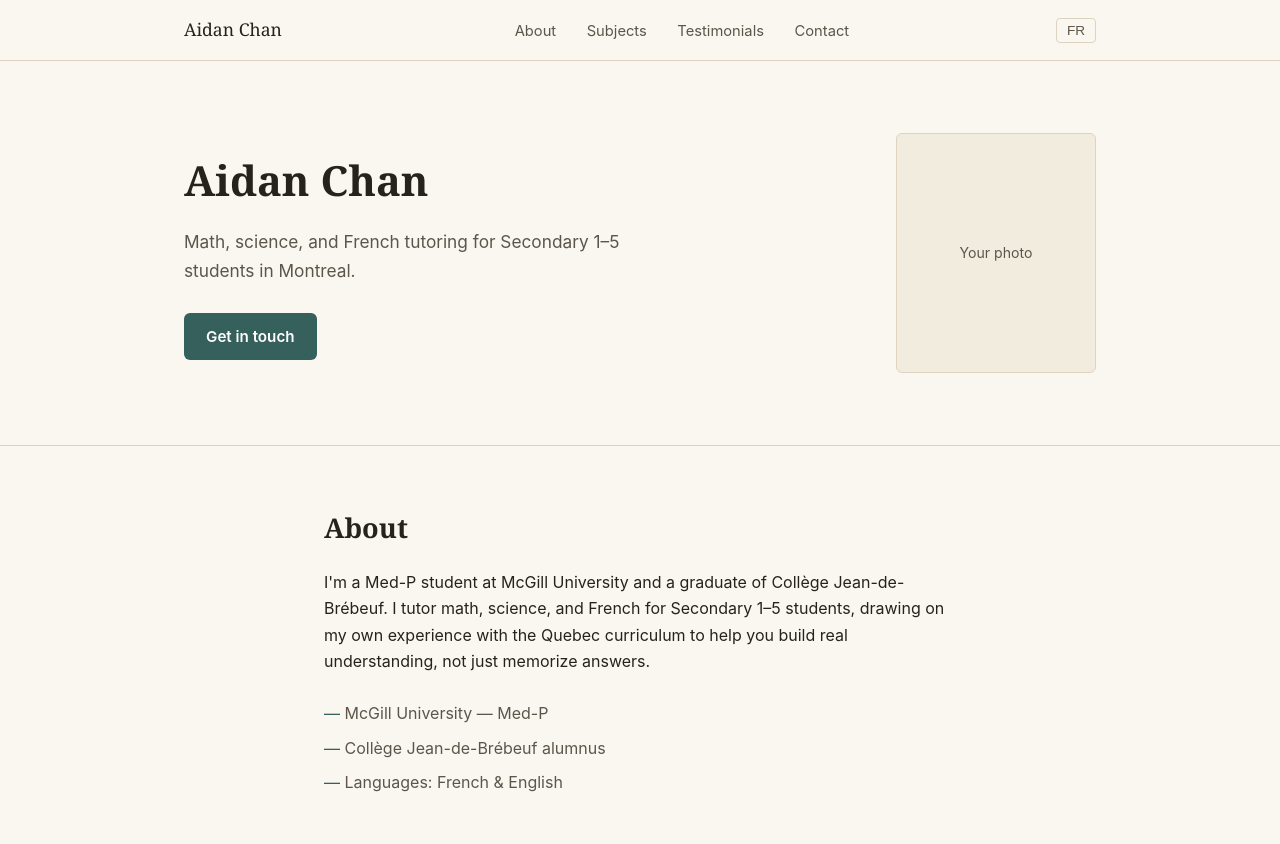
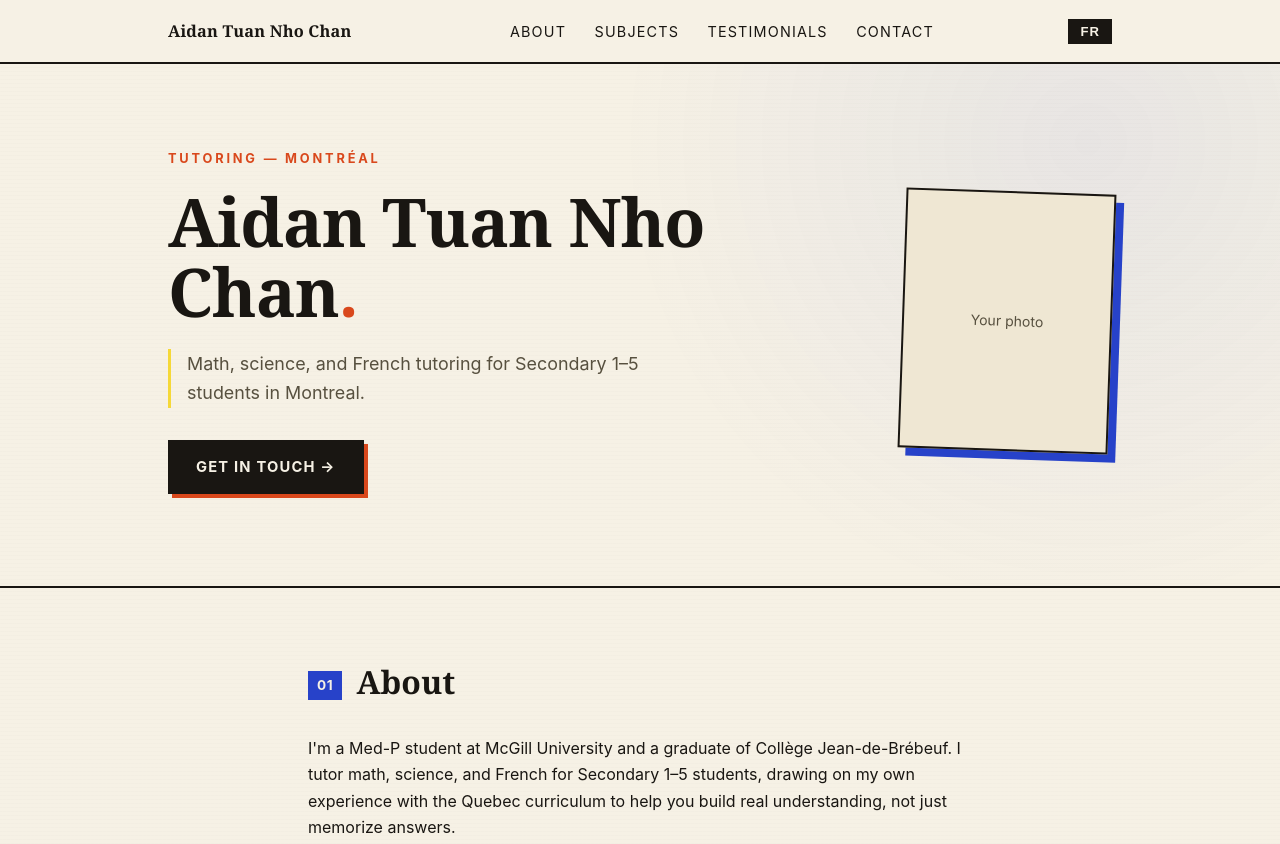
Before and after one commit to aidantuannhochan-source/tutoring-website, a plain HTML site: page index.html in a window 1280 px wide. Shown: the top 844 px of the page. Drawn offline with Linux system fonts and the light colour scheme.

Commit message:
Full name, visible email in contact, editorial redesign Co-Authored-By: Claude Fable 5 <noreply@anthropic.com>

```diff
--- a/index.html
+++ b/index.html
@@ -5,14 +5,14 @@
 <meta name="viewport" content="width=device-width, initial-scale=1.0">
 <meta http-equiv="Content-Security-Policy" content="default-src 'none'; script-src 'self'; style-src 'self'; img-src 'self'; base-uri 'none'; form-action 'none'">
 <meta name="referrer" content="no-referrer">
-<title>Aidan Chan — Tutoring</title>
+<title>Aidan Tuan Nho Chan — Tutoring</title>
 <link rel="stylesheet" href="styles.css">
 </head>
 <body>
 
 <header class="site-header">
   <div class="wrap header-inner">
-    <a href="#home" class="brand">Aidan Chan</a>
+    <a href="#home" class="brand">Aidan Tuan Nho Chan</a>
     <nav class="nav" id="nav">
       <a href="#about" data-i18n="nav.about">About</a>
       <a href="#subjects" data-i18n="nav.subjects">Subjects</a>
@@ -29,7 +29,8 @@
 <section id="home" class="hero">
   <div class="wrap hero-inner">
     <div class="hero-text">
-      <h1 data-i18n="hero.title">Aidan Chan</h1>
+      <p class="hero-kicker" data-i18n="hero.kicker">Tutoring — Montréal</p>
+      <h1>Aidan Tuan&nbsp;Nho Chan<span class="accent-dot">.</span></h1>
       <p class="hero-sub" data-i18n="hero.sub">Math, science, and French tutoring for Secondary 1–5 students in Montreal.</p>
       <a href="#contact" class="btn" data-i18n="hero.cta">Get in touch</a>
     </div>
@@ -84,6 +85,7 @@
   <div class="wrap narrow">
     <h2 data-i18n="contact.title">Contact</h2>
     <p data-i18n="contact.sub">Send me an email — I usually answer the same day.</p>
+    <p class="email-display"><a id="emailText" href="#contact">&nbsp;</a></p>
     <div class="contact-methods">
       <a class="btn" id="emailLink" href="#contact" data-i18n="contact.email">Email me</a>
     </div>
--- a/script.js
+++ b/script.js
@@ -5,6 +5,14 @@ document.getElementById('year').textContent = new Date().getFullYear();
 const EMAIL_USER = 'aidan.tutoplus';   // part before the @
 const EMAIL_DOMAIN = 'gmail.com';
 document.getElementById('emailLink').addEventListener('click', function (e) {
+  e.preventDefault();
+  location.href = 'mailto:' + EMAIL_USER + '@' + EMAIL_DOMAIN + '?subject=Tutoring';
+});
+
+/* Visible email text, injected at load so it never appears in the raw HTML */
+const emailText = document.getElementById('emailText');
+emailText.textContent = EMAIL_USER + '@' + EMAIL_DOMAIN;
+emailText.addEventListener('click', function (e) {
   e.preventDefault();
   location.href = 'mailto:' + EMAIL_USER + '@' + EMAIL_DOMAIN + '?subject=Tutoring';
 });
@@ -24,7 +32,7 @@ const I18N = {
     'nav.subjects': 'Subjects',
     'nav.testimonials': 'Testimonials',
     'nav.contact': 'Contact',
-    'hero.title': 'Aidan Chan',
+    'hero.kicker': 'Tutoring — Montréal',
     'hero.sub': 'Math, science, and French tutoring for Secondary 1–5 students in Montreal.',
     'hero.cta': 'Get in touch',
     'hero.photo': 'Your photo',
@@ -53,7 +61,7 @@ const I18N = {
     'nav.subjects': 'Matières',
     'nav.testimonials': 'Témoignages',
     'nav.contact': 'Contact',
-    'hero.title': 'Aidan Chan',
+    'hero.kicker': 'Tutorat — Montréal',
     'hero.sub': 'Tutorat en mathématiques, sciences et français pour les élèves du secondaire 1 à 5 à Montréal.',
     'hero.cta': 'Me joindre',
     'hero.photo': 'Votre photo',
--- a/styles.css
+++ b/styles.css
@@ -1,73 +1,83 @@
 :root {
-  --ink: #26221c;
-  --ink-soft: #5c554a;
-  --paper: #faf7f1;
-  --paper-alt: #f2ecdf;
-  --accent: #35605c;
-  --accent-dark: #26504c;
-  --border: #ddd3c0;
+  --ink: #191612;
+  --ink-soft: #57503f;
+  --paper: #f6f1e5;
+  --paper-deep: #efe7d3;
+  --accent: #2742c9;
+  --accent-warm: #d9481c;
+  --hl: #f5d838;
+  --border: #d8cdb2;
 }
 
 * { box-sizing: border-box; }
+
+::selection { background: var(--hl); color: var(--ink); }
 
 body {
   margin: 0;
   font-family: -apple-system, BlinkMacSystemFont, "Segoe UI", Helvetica, Arial, sans-serif;
   color: var(--ink);
-  background: var(--paper);
+  background:
+    repeating-linear-gradient(0deg, transparent 0 3px, rgba(25, 22, 18, 0.012) 3px 4px),
+    var(--paper);
   line-height: 1.65;
 }
 
 h1, h2 {
   font-family: Georgia, "Times New Roman", serif;
-  font-weight: 600;
-  letter-spacing: 0;
+  font-weight: 700;
 }
 
-.wrap { max-width: 960px; margin: 0 auto; padding: 0 24px; }
-.narrow { max-width: 680px; }
+.wrap { max-width: 1000px; margin: 0 auto; padding: 0 28px; }
+.narrow { max-width: 720px; }
 
 /* Header */
 .site-header {
   position: sticky;
   top: 0;
   background: var(--paper);
-  border-bottom: 1px solid var(--border);
+  border-bottom: 2px solid var(--ink);
   z-index: 10;
 }
 .header-inner {
   display: flex;
   align-items: center;
   justify-content: space-between;
-  height: 60px;
+  height: 62px;
 }
 .brand {
   font-family: Georgia, serif;
-  font-size: 1.1rem;
+  font-weight: 700;
+  font-size: 1.02rem;
   color: var(--ink);
   text-decoration: none;
+  letter-spacing: 0.01em;
 }
 .nav a {
-  color: var(--ink-soft);
+  color: var(--ink);
   text-decoration: none;
-  margin-left: 26px;
-  font-size: 0.92rem;
-  border-bottom: 1px solid transparent;
-  padding-bottom: 2px;
+  margin-left: 24px;
+  font-size: 0.9rem;
+  text-transform: uppercase;
+  letter-spacing: 0.08em;
+  border-bottom: 2px solid transparent;
+  padding-bottom: 3px;
 }
-.nav a:hover { color: var(--accent-dark); border-bottom-color: var(--accent-dark); }
+.nav a:hover { border-bottom-color: var(--accent-warm); color: var(--accent-warm); }
 
 .header-actions { display: flex; align-items: center; gap: 14px; }
 .lang-toggle {
-  background: none;
-  border: 1px solid var(--border);
-  border-radius: 4px;
-  padding: 4px 10px;
-  font-size: 0.85rem;
-  color: var(--ink-soft);
+  background: var(--ink);
+  color: var(--paper);
+  border: none;
+  border-radius: 0;
+  padding: 5px 12px;
+  font-size: 0.82rem;
+  font-weight: 700;
+  letter-spacing: 0.08em;
   cursor: pointer;
 }
-.lang-toggle:hover { color: var(--accent-dark); border-color: var(--accent-dark); }
+.lang-toggle:hover { background: var(--accent); }
 .nav-toggle {
   display: none;
   background: none;
@@ -78,28 +88,51 @@ h1, h2 {
 }
 
 /* Hero */
-.hero { padding: 72px 0; border-bottom: 1px solid var(--border); }
+.hero {
+  padding: 84px 0 92px;
+  border-bottom: 2px solid var(--ink);
+  background:
+    radial-gradient(circle at 85% 15%, rgba(39, 66, 201, 0.07), transparent 40%),
+    transparent;
+}
 .hero-inner {
   display: flex;
   align-items: center;
   justify-content: space-between;
-  gap: 48px;
+  gap: 56px;
   flex-wrap: wrap;
 }
-.hero-text { flex: 1 1 380px; }
-.hero-text h1 { font-size: 2.6rem; margin: 0 0 14px; }
+.hero-text { flex: 1 1 420px; }
+.hero-kicker {
+  text-transform: uppercase;
+  letter-spacing: 0.22em;
+  font-size: 0.8rem;
+  color: var(--accent-warm);
+  font-weight: 700;
+  margin: 0 0 18px;
+}
+.hero-text h1 {
+  font-size: clamp(2.6rem, 6vw, 4.2rem);
+  line-height: 1.04;
+  letter-spacing: -0.015em;
+  margin: 0 0 22px;
+}
+.accent-dot { color: var(--accent-warm); }
 .hero-sub {
-  font-size: 1.08rem;
+  font-size: 1.12rem;
   color: var(--ink-soft);
-  max-width: 46ch;
-  margin: 0 0 28px;
+  max-width: 44ch;
+  margin: 0 0 32px;
+  padding-left: 16px;
+  border-left: 3px solid var(--hl);
 }
 .hero-photo {
-  width: 200px;
-  height: 240px;
-  border-radius: 6px;
-  background: var(--paper-alt);
-  border: 1px solid var(--border);
+  width: 210px;
+  height: 260px;
+  background: var(--paper-deep);
+  border: 2px solid var(--ink);
+  box-shadow: 8px 8px 0 var(--accent);
+  transform: rotate(2deg);
   display: flex;
   align-items: center;
   justify-content: center;
@@ -111,39 +144,64 @@ h1, h2 {
 
 .btn {
   display: inline-block;
-  padding: 11px 22px;
-  border-radius: 6px;
+  padding: 13px 26px;
   text-decoration: none;
-  font-weight: 600;
-  font-size: 0.95rem;
-  background: var(--accent);
-  color: #fff;
+  font-weight: 700;
+  font-size: 0.92rem;
+  text-transform: uppercase;
+  letter-spacing: 0.08em;
+  background: var(--ink);
+  color: var(--paper);
+  border: 2px solid var(--ink);
+  box-shadow: 4px 4px 0 var(--accent-warm);
+  transition: transform 0.1s ease, box-shadow 0.1s ease;
 }
-.btn:hover { background: var(--accent-dark); }
-.btn-quiet {
-  background: transparent;
-  color: var(--accent-dark);
-  border: 1px solid var(--border);
-  margin-left: 10px;
+.btn:hover {
+  transform: translate(2px, 2px);
+  box-shadow: 2px 2px 0 var(--accent-warm);
 }
-.btn-quiet:hover { background: var(--paper-alt); }
+.btn::after { content: " →"; }
 
 /* Sections */
-.section { padding: 60px 0; }
-.section-alt { background: var(--paper-alt); }
+body { counter-reset: sec; }
+.section { padding: 68px 0; }
+.section-alt { background: var(--paper-deep); }
 .section h2 {
-  font-size: 1.7rem;
-  margin: 0 0 18px;
+  counter-increment: sec;
+  font-size: 2rem;
+  margin: 0 0 26px;
+  display: flex;
+  align-items: baseline;
+  gap: 14px;
+}
+.section h2::before {
+  content: "0" counter(sec);
+  font-family: -apple-system, BlinkMacSystemFont, "Segoe UI", sans-serif;
+  font-size: 0.85rem;
+  font-weight: 700;
+  color: var(--paper);
+  background: var(--accent);
+  padding: 3px 9px;
+  letter-spacing: 0.05em;
+  transform: translateY(-4px);
 }
 
 .credentials {
   list-style: none;
   padding: 0;
-  margin: 22px 0 0;
-  color: var(--ink-soft);
+  margin: 24px 0 0;
+  display: flex;
+  gap: 10px 14px;
+  flex-wrap: wrap;
 }
-.credentials li { padding: 4px 0; }
-.credentials li::before { content: "— "; color: var(--accent); }
+.credentials li {
+  border: 2px solid var(--ink);
+  background: var(--paper);
+  padding: 6px 14px;
+  font-size: 0.88rem;
+  font-weight: 600;
+  box-shadow: 3px 3px 0 var(--hl);
+}
 
 .subject-list {
   list-style: none;
@@ -151,52 +209,69 @@ h1, h2 {
   margin: 0;
 }
 .subject-list li {
-  padding: 16px 0;
-  border-bottom: 1px solid var(--border);
+  padding: 18px 4px;
+  border-bottom: 2px solid var(--ink);
   display: flex;
   flex-wrap: wrap;
-  gap: 4px 18px;
+  gap: 4px 20px;
   align-items: baseline;
 }
-.subject-list li:last-child { border-bottom: none; }
-.subject-list strong { min-width: 200px; }
+.subject-list li:first-child { border-top: 2px solid var(--ink); }
+.subject-list strong {
+  min-width: 220px;
+  font-family: Georgia, serif;
+  font-size: 1.25rem;
+}
 .subject-list span { color: var(--ink-soft); font-size: 0.95rem; }
-.note { margin-top: 20px; color: var(--ink-soft); font-size: 0.95rem; }
+.note { margin-top: 22px; color: var(--ink-soft); font-size: 0.95rem; font-style: italic; }
 
 .testimonial {
   margin: 0 0 26px;
   padding: 0 0 0 20px;
-  border-left: 3px solid var(--accent);
+  border-left: 4px solid var(--accent-warm);
 }
-.testimonial p { font-style: italic; margin: 0 0 8px; color: var(--ink); }
+.testimonial p { font-style: italic; margin: 0 0 8px; }
 .testimonial cite { font-style: normal; color: var(--ink-soft); font-size: 0.9rem; }
 
-.contact-methods { margin-top: 22px; }
+.email-display { margin: 6px 0 26px; }
+.email-display a {
+  font-family: Georgia, serif;
+  font-size: clamp(1.3rem, 3.5vw, 1.9rem);
+  font-weight: 700;
+  color: var(--accent);
+  text-decoration: none;
+  border-bottom: 3px solid var(--hl);
+  padding-bottom: 2px;
+}
+.email-display a:hover { color: var(--accent-warm); border-bottom-color: var(--accent-warm); }
+
+.contact-methods { margin-top: 8px; }
 
 .site-footer {
-  padding: 28px 0;
+  padding: 30px 0;
   color: var(--ink-soft);
   font-size: 0.85rem;
-  border-top: 1px solid var(--border);
+  border-top: 2px solid var(--ink);
+  background: var(--paper-deep);
 }
 
 /* Mobile */
 @media (max-width: 720px) {
   .nav {
     position: absolute;
-    top: 60px;
+    top: 62px;
     left: 0;
     right: 0;
     background: var(--paper);
-    border-bottom: 1px solid var(--border);
+    border-bottom: 2px solid var(--ink);
     flex-direction: column;
-    padding: 10px 24px 16px;
+    padding: 10px 28px 18px;
     display: none;
   }
   .nav.open { display: flex; }
-  .nav a { margin: 8px 0; }
+  .nav a { margin: 9px 0; }
   .nav-toggle { display: block; }
-  .hero { padding: 48px 0; }
-  .hero-inner { flex-direction: column-reverse; }
-  .btn-quiet { margin-left: 0; margin-top: 10px; display: inline-block; }
+  .hero { padding: 56px 0 64px; }
+  .hero-inner { flex-direction: column-reverse; align-items: flex-start; }
+  .hero-photo { transform: rotate(-1.5deg); }
 }
```
